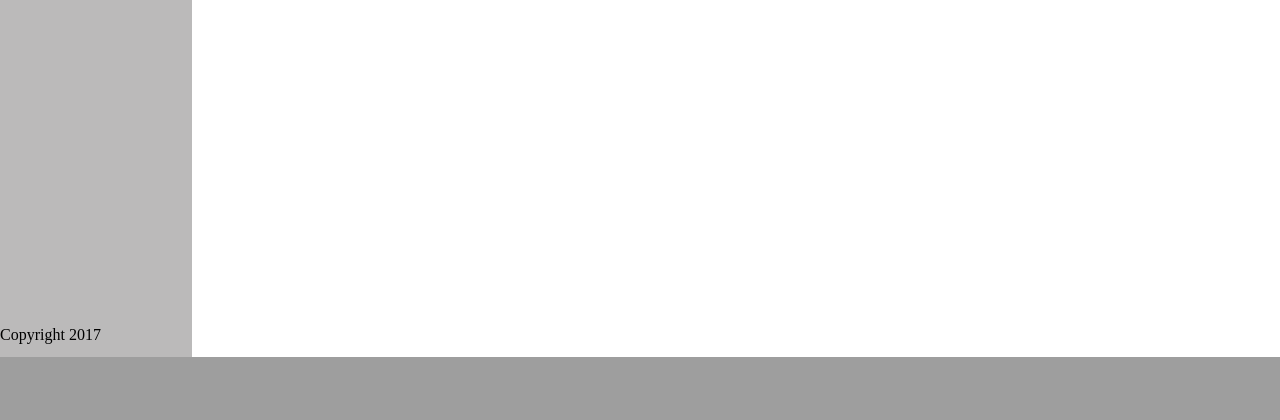
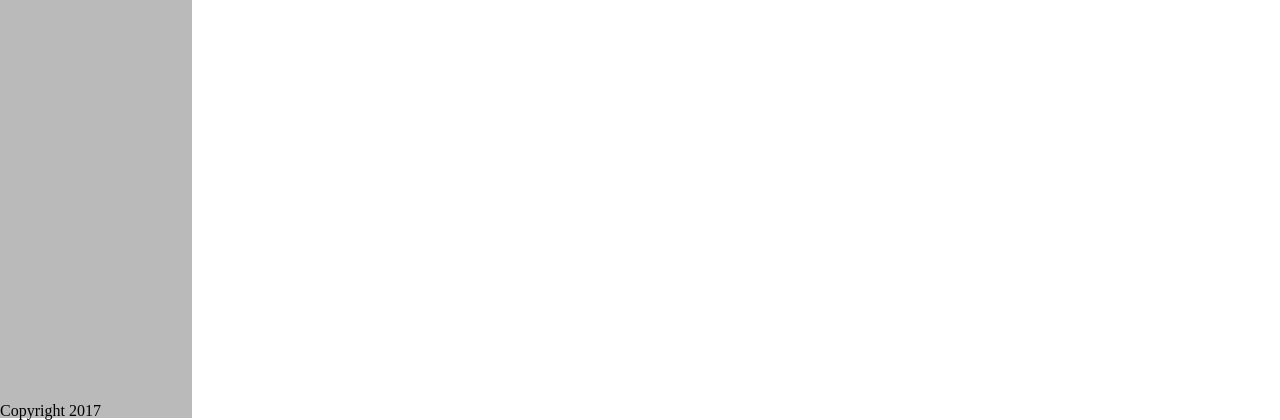
Before and after one commit to tripletee0405/test_simulation, a PHP site: page /danh_muc.php in a window 1280 px wide. Shown: the part 2221-2641 px from the top of the page. Before the commit the page ends 2578 px from the top, so only its background shows below. Run offline with PHP 8.4, Linux system fonts and the light colour scheme; data comes from the database, SQL or seed files in the repository.

Commit message:
Update index.css

```diff
--- a/css/index.css
+++ b/css/index.css
@@ -26,7 +26,7 @@ body{
 #menu_left {
 	position: absolute;
 	background-color: #bbbaba;
-	height: 1561px;
+	height: 1622px;
 	width: 15%;
 }
 #menu_left h3{
@@ -41,7 +41,7 @@ body{
 }
 #menu_left p{
 	position: absolute;
-	top: 97%;
+	top: 98%;
 }
 #menu_left a{
 	text-decoration: none;
```
